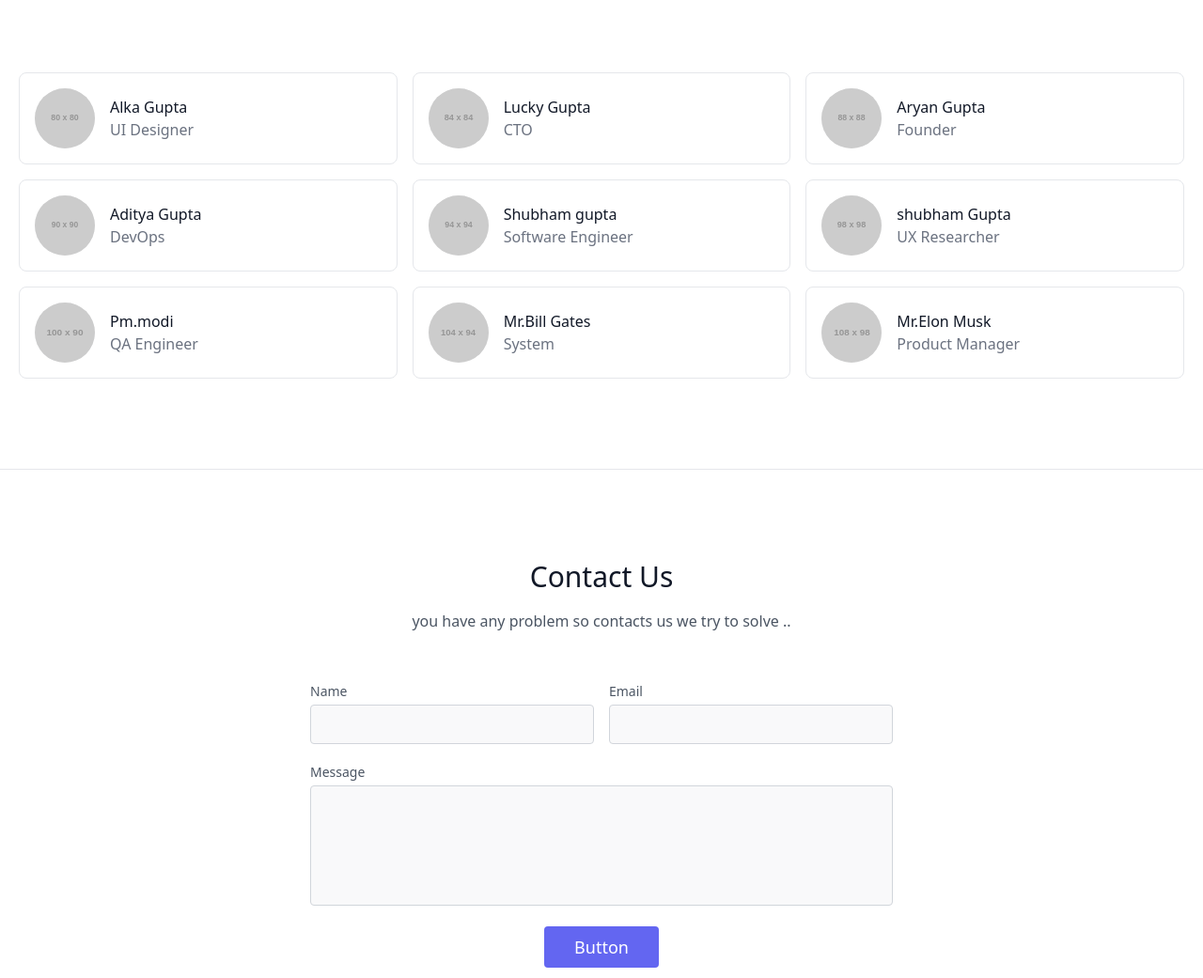
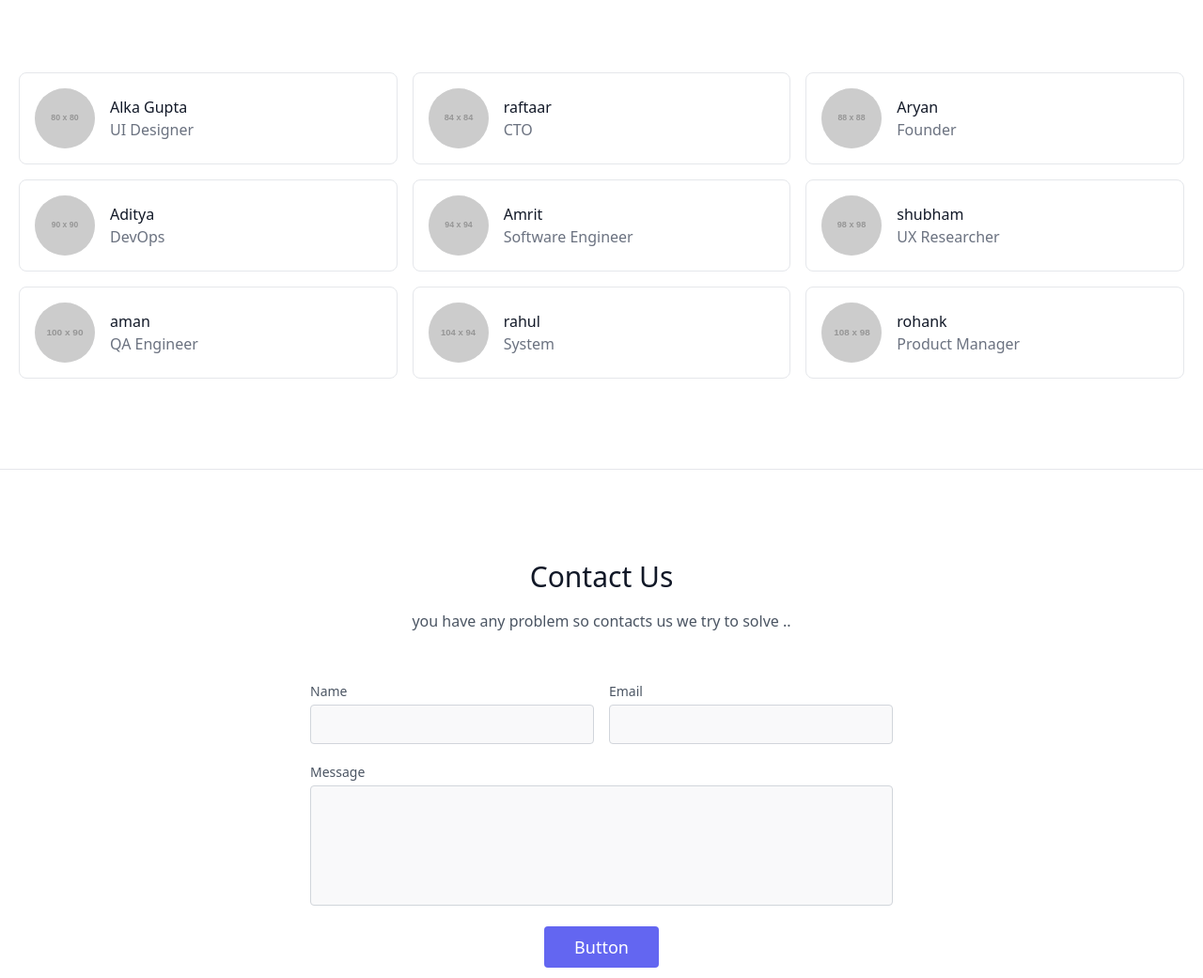
Before and after one commit to aryanverse/gweb, a plain HTML site: page index.html in a window 1280 px wide. Shown: the part 1301-2342 px from the top of the page at 94% size. Drawn offline with nearby package versions, Linux system fonts and the light colour scheme; placeholder pictures from the web are drawn by us.

Commit message:
Update index.html

```diff
--- a/index.html
+++ b/index.html
@@ -120,7 +120,7 @@
               <div class="h-full flex items-center border-gray-200 border p-4 rounded-lg">
                 <img alt="team" class="w-16 h-16 bg-gray-100 object-cover object-center flex-shrink-0 rounded-full mr-4" src="https://dummyimage.com/84x84">
                 <div class="flex-grow">
-                  <h2 class="text-gray-900 title-font font-medium">Lucky Gupta</h2>
+                  <h2 class="text-gray-900 title-font font-medium">raftaar</h2>
                   <p class="text-gray-500">CTO</p>
                 </div>
               </div>
@@ -129,7 +129,7 @@
               <div class="h-full flex items-center border-gray-200 border p-4 rounded-lg">
                 <img alt="team" class="w-16 h-16 bg-gray-100 object-cover object-center flex-shrink-0 rounded-full mr-4" src="https://dummyimage.com/88x88">
                 <div class="flex-grow">
-                  <h2 class="text-gray-900 title-font font-medium">Aryan Gupta</h2>
+                  <h2 class="text-gray-900 title-font font-medium">Aryan</h2>
                   <p class="text-gray-500">Founder</p>
                 </div>
               </div>
@@ -138,7 +138,7 @@
               <div class="h-full flex items-center border-gray-200 border p-4 rounded-lg">
                 <img alt="team" class="w-16 h-16 bg-gray-100 object-cover object-center flex-shrink-0 rounded-full mr-4" src="https://dummyimage.com/90x90">
                 <div class="flex-grow">
-                  <h2 class="text-gray-900 title-font font-medium">Aditya Gupta</h2>
+                  <h2 class="text-gray-900 title-font font-medium">Aditya</h2>
                   <p class="text-gray-500">DevOps</p>
                 </div>
               </div>
@@ -147,7 +147,7 @@
               <div class="h-full flex items-center border-gray-200 border p-4 rounded-lg">
                 <img alt="team" class="w-16 h-16 bg-gray-100 object-cover object-center flex-shrink-0 rounded-full mr-4" src="https://dummyimage.com/94x94">
                 <div class="flex-grow">
-                  <h2 class="text-gray-900 title-font font-medium">Shubham gupta </h2>
+                  <h2 class="text-gray-900 title-font font-medium">Amrit </h2>
                   <p class="text-gray-500">Software Engineer</p>
                 </div>
               </div>
@@ -156,7 +156,7 @@
               <div class="h-full flex items-center border-gray-200 border p-4 rounded-lg">
                 <img alt="team" class="w-16 h-16 bg-gray-100 object-cover object-center flex-shrink-0 rounded-full mr-4" src="https://dummyimage.com/98x98">
                 <div class="flex-grow">
-                  <h2 class="text-gray-900 title-font font-medium">shubham Gupta</h2>
+                  <h2 class="text-gray-900 title-font font-medium">shubham</h2>
                   <p class="text-gray-500">UX Researcher</p>
                 </div>
               </div>
@@ -165,7 +165,7 @@
               <div class="h-full flex items-center border-gray-200 border p-4 rounded-lg">
                 <img alt="team" class="w-16 h-16 bg-gray-100 object-cover object-center flex-shrink-0 rounded-full mr-4" src="https://dummyimage.com/100x90">
                 <div class="flex-grow">
-                  <h2 class="text-gray-900 title-font font-medium">Pm.modi</h2>
+                  <h2 class="text-gray-900 title-font font-medium">aman</h2>
                   <p class="text-gray-500">QA Engineer</p>
                 </div>
               </div>
@@ -174,7 +174,7 @@
               <div class="h-full flex items-center border-gray-200 border p-4 rounded-lg">
                 <img alt="team" class="w-16 h-16 bg-gray-100 object-cover object-center flex-shrink-0 rounded-full mr-4" src="https://dummyimage.com/104x94">
                 <div class="flex-grow">
-                  <h2 class="text-gray-900 title-font font-medium"> Mr.Bill Gates</h2>
+                  <h2 class="text-gray-900 title-font font-medium"> rahul</h2>
                   <p class="text-gray-500">System</p>
                 </div>
               </div>
@@ -183,7 +183,7 @@
               <div class="h-full flex items-center border-gray-200 border p-4 rounded-lg">
                 <img alt="team" class="w-16 h-16 bg-gray-100 object-cover object-center flex-shrink-0 rounded-full mr-4" src="https://dummyimage.com/108x98">
                 <div class="flex-grow">
-                  <h2 class="text-gray-900 title-font font-medium">Mr.Elon Musk</h2>
+                  <h2 class="text-gray-900 title-font font-medium">rohank</h2>
                   <p class="text-gray-500">Product Manager</p>
                 </div>
               </div>
@@ -224,7 +224,7 @@
               <div class="p-2 w-full pt-8 mt-8 border-t border-gray-200 text-center">
                 <a class="text-indigo-500">Gmaingwebsupport@email.com</a>
                 <p class="leading-normal my-5">Gamingweb
-                  <br>Barwa vidya pati,Office-no.29A
+                  <br>india(UP),Office-no.29A
                 </p>
                 <span class="inline-flex">
                   <a class="text-gray-500">
```
